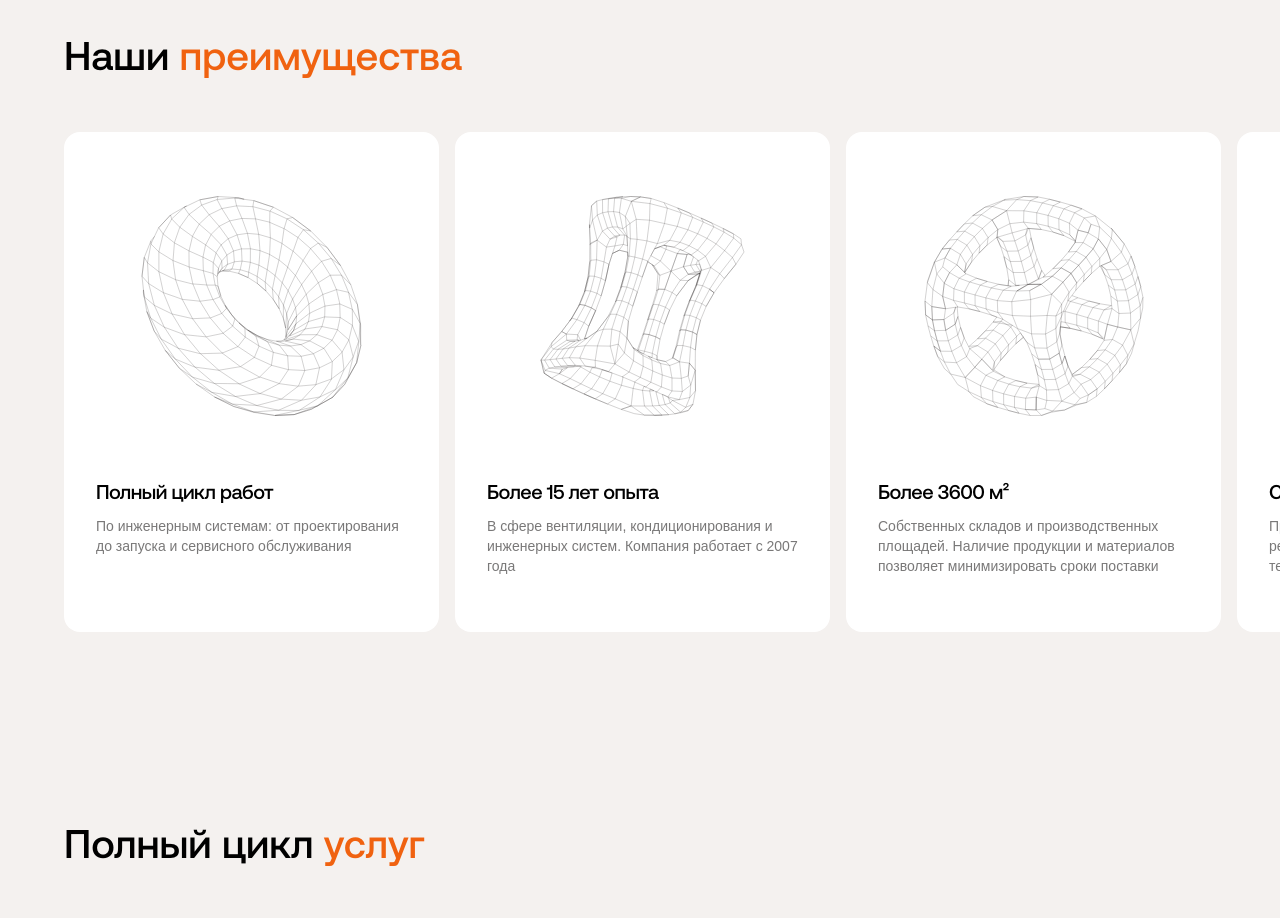
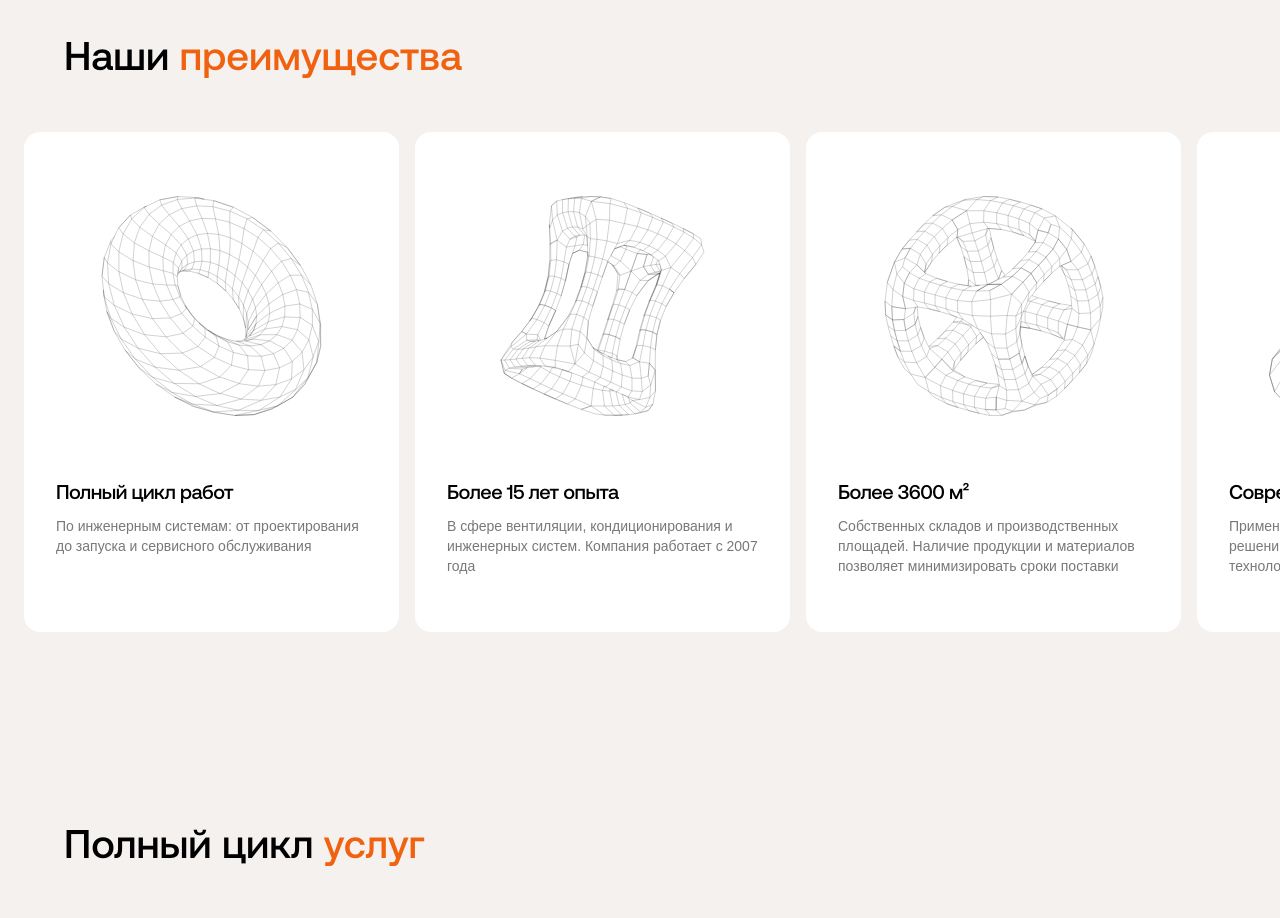
Before and after one commit to kinnaamf/art-klimat-vue, a Vue app: page / in a window 1280 px wide. Shown: the part 860-1778 px from the top of the page. Built offline with nearby package versions, Linux system fonts and the light colour scheme; a web font is replaced by a local one.

Commit message:
style: remove feature list media content

```diff
--- a/src/assets/styles/components.css
+++ b/src/assets/styles/components.css
@@ -299,13 +299,7 @@
     }
 
     .features__list {
-        @apply flex gap-4 mt-12 cursor-grab overflow-x-auto scrollbar-none select-none active:cursor-grabbing pr-16 pl-6
-    }
-
-    @media (min-width: 768px) {
-        .features__list {
-            padding-left: max(4rem, calc((100vw - 1440px) / 2 + 4rem));
-        }
+        @apply flex gap-4 mt-12 cursor-grab overflow-x-auto overflow-y-hidden scrollbar-none select-none active:cursor-grabbing pr-16 pl-6
     }
 
     .feature-card {
```
